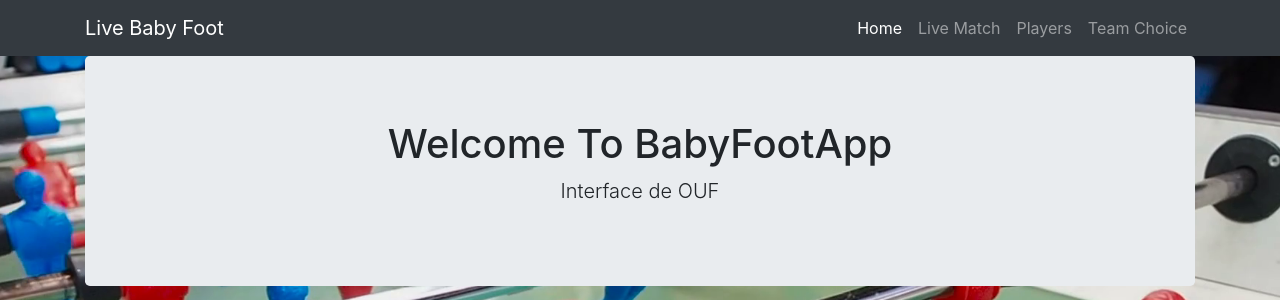
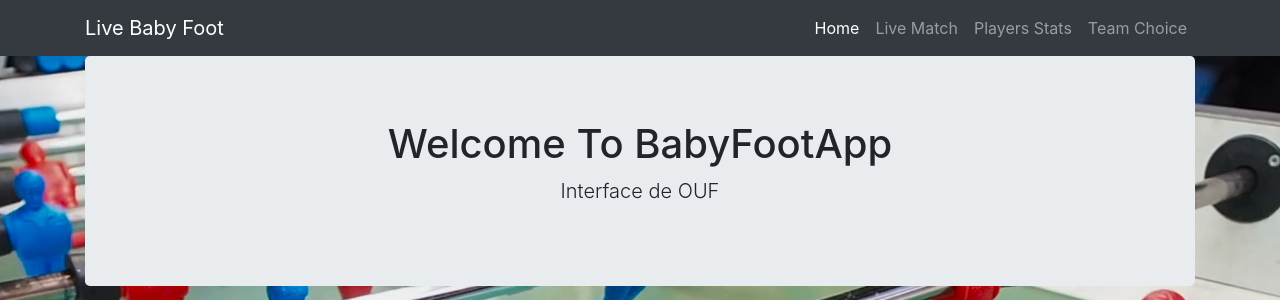
Before and after one commit to atournillon/BabyFootConnecte, a Flask app: page / in a window 1280 px wide. Shown: the top 300 px of the page. Run offline with Flask 2, Linux system fonts and the light colour scheme; some libraries are stand-ins or nearby versions.

Commit message:
Update _navbar.html

```diff
--- a/templates/includes/_navbar.html
+++ b/templates/includes/_navbar.html
@@ -13,7 +13,7 @@
           <a class="nav-link" href="/livematch">Live Match</a>
         </li>
         <li class="nav-item">
-          <a class="nav-link" href="/players">Players</a>
+          <a class="nav-link" href="/players">Players Stats</a>
         </li>
         <li class="nav-item">
           <a class="nav-link" href="/match_team">Team Choice</a>
```
